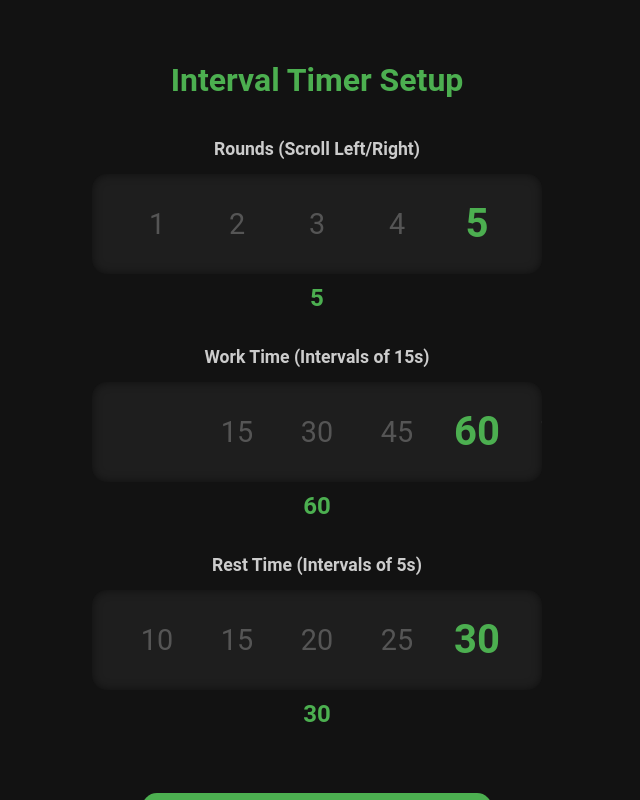
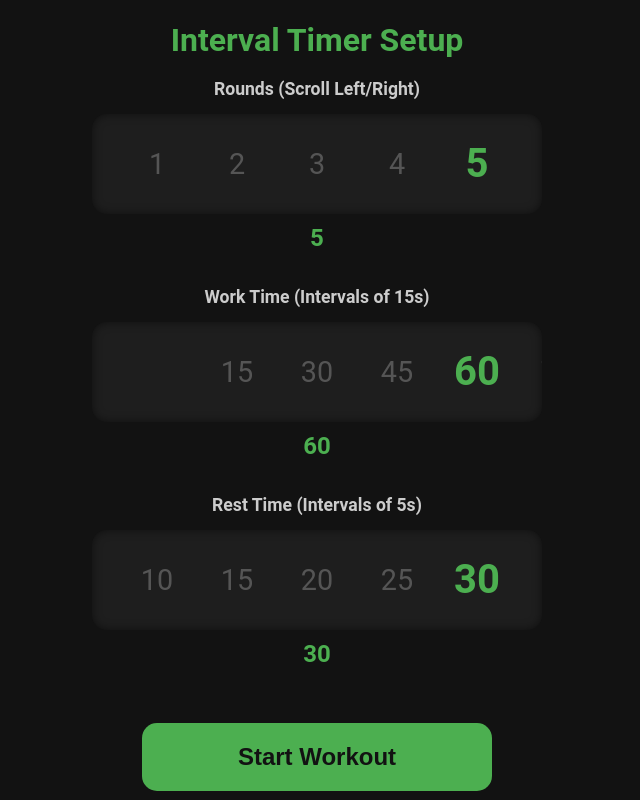
Before and after one commit to ashwintitan/gemini-workout, a React app: page / in a window 1280 px wide. Shown: the whole page, without its empty margins (323-963 px from the left). Built offline with nearby package versions, Linux system fonts and the light colour scheme.

Commit message:
Fix: Final scroll wheel centering logic and fixed start button layout overflow

```diff
--- a/src/App.js
+++ b/src/App.js
@@ -35,10 +35,10 @@ const playHighPitchedNoise = () => {
     }
 };
 
-// --- HORIZONTAL SCROLL INPUT COMPONENT ---
+// --- HORIZONTAL SCROLL INPUT COMPONENT (FIX APPLIED HERE) ---
 const HorizontalScrollInput = React.memo(({ label, value, max, increment, min, onChange }) => {
     const wheelRef = useRef(null);
-    const itemWidth = 80; // Must match CSS -- this is the size of each number block
+    const itemWidth = 80; // Must match CSS
     const maxIndex = Math.floor((max - min) / increment);
 
     // Generate all possible values for the wheel
@@ -50,10 +50,14 @@ const HorizontalScrollInput = React.memo(({ label, value, max, increment, min, o
     // Effect to set the initial scroll position correctly on load/value change
     useEffect(() => {
         if (wheelRef.current) {
-            // Set scrollLeft to center the current value. We offset by half the viewport width
-            // to make sure the centered item is selected.
-            const scrollCenter = (currentIndex * itemWidth) - (wheelRef.current.offsetWidth / 2) + (itemWidth / 2);
-            wheelRef.current.scrollLeft = scrollCenter;
+            // Calculate the position required to center the item (currentIndex)
+            const scrollCenter = (currentIndex * itemWidth);
+
+            // Calculate the offset needed to center the item in the scroll window
+            const offset = (wheelRef.current.offsetWidth / 2) - (itemWidth / 2);
+
+            // Set the scroll position
+            wheelRef.current.scrollLeft = scrollCenter - offset;
         }
     }, [currentIndex, items.length, min, increment]);
 
@@ -66,14 +70,20 @@ const HorizontalScrollInput = React.memo(({ label, value, max, increment, min, o
             const element = wheelRef.current;
             if (!element) return;
 
-            // Calculate which item is closest to the center of the viewport
-            // Total scroll + half viewport - half item width
-            const scrollCenter = element.scrollLeft + (element.offsetWidth / 2);
-            const nearestIndex = Math.round(scrollCenter / itemWidth) - 1; // -1 to account for padding/alignment
+            // --- FIX: Correct calculation for centered scroll-snap index ---
 
-            let newIndex = Math.max(0, Math.min(maxIndex, nearestIndex));
+            // 1. Get the current scrollLeft position
+            const scrollLeft = element.scrollLeft;
 
-            // Calculate the actual value
+            // 2. Calculate the index: scroll position / item width.
+            // We use itemWidth (80) which is the distance between snap points.
+            // We round the result to find the index of the nearest snapped item.
+            const rawIndex = Math.round(scrollLeft / itemWidth);
+
+            // 3. Clamp the index between 0 and maxIndex
+            let newIndex = Math.max(0, Math.min(maxIndex, rawIndex));
+
+            // 4. Calculate the actual value based on the new index
             const newValue = min + newIndex * increment;
 
             if (newValue !== value) {
@@ -194,11 +204,10 @@ function App() {
 
     const createSettingsSetter = useCallback((key) => {
         return (newVal) => {
+            // The ScrollInput directly passes the final value, so we use the non-function update path
             if (typeof newVal === 'function') {
-                // This path is no longer needed with ScrollInput but kept as safeguard
                 setSettings(prev => ({...prev, [key]: newVal(prev[key])}));
             } else {
-                // The ScrollInput directly passes the final value, so we use this path
                 setSettings(prev => ({...prev, [key]: newVal}));
             }
         };
--- a/src/index.css
+++ b/src/index.css
@@ -28,15 +28,18 @@ body {
     text-align: center;
 }
 
-/* SETUP VIEW STYLES */
+/* SETUP VIEW STYLES - FIX: Use space-evenly to manage vertical space and prevent button from being hidden */
 .setup-view {
-    justify-content: flex-start;
-    padding-top: 5vh;
+    justify-content: space-evenly; /* Spreads elements evenly vertically */
+    padding-top: 0; /* Remove unnecessary top padding */
+    height: 100vh; /* Ensure it occupies full viewport height */
+    width: 100%;
+    box-sizing: border-box;
 }
 
 .title {
     font-size: 2em;
-    margin-bottom: 40px;
+    margin-bottom: 20px; /* Reduced from 40px to save space */
     color: #4CAF50; /* Green accent */
 }
 
@@ -118,7 +121,7 @@ body {
 }
 
 
-/* START BUTTON */
+/* START BUTTON - FIX: Reduced margin to fit better in space-evenly layout */
 .btn-start {
     background-color: #4CAF50; /* Green */
     color: #121212;
@@ -128,7 +131,7 @@ body {
     font-weight: bold;
     border-radius: 15px;
     cursor: pointer;
-    margin-top: 30px;
+    margin-top: 20px; /* Reduced from 30px */
     transition: background-color 0.2s;
     width: 80%;
     max-width: 350px;
```
